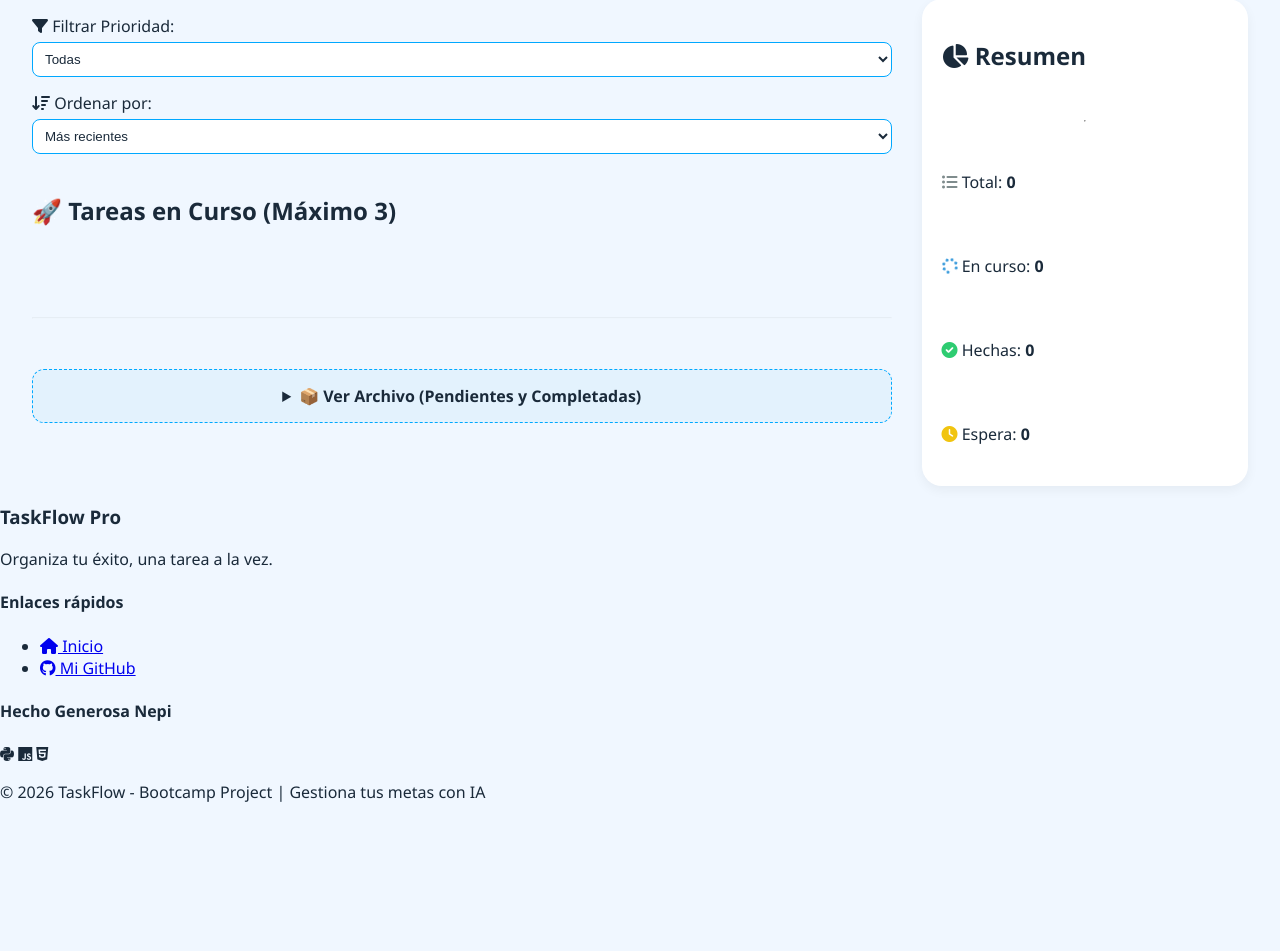
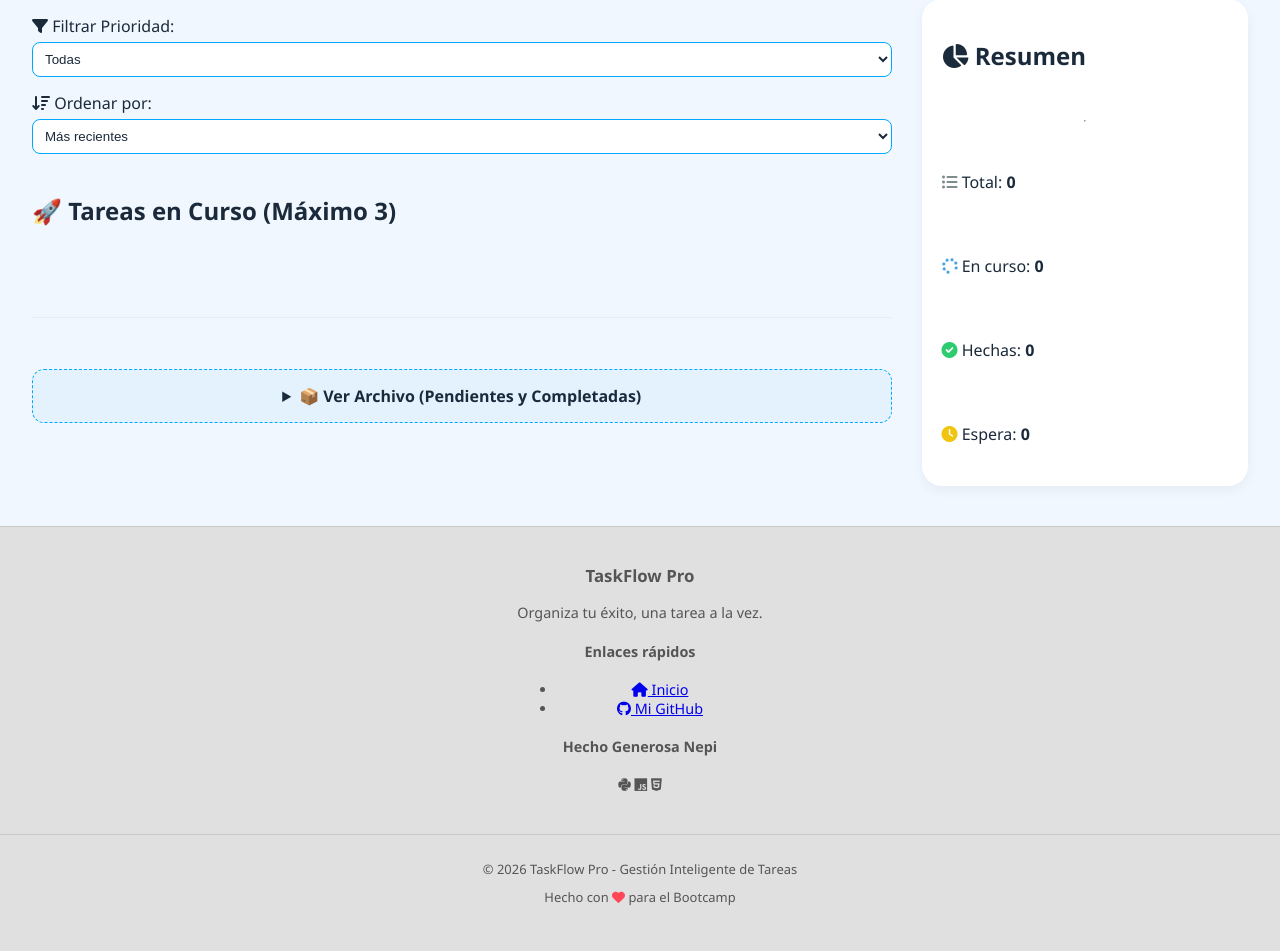
Before and after one commit to NEPIGENEROSA/Bootcamp-project, a Flask app: page / in a window 1280 px wide. Shown: the part 194-1145 px from the top of the page. Before the commit the page ends 996 px from the top, so only its background shows below. Run offline with Flask 3, Linux system fonts and the light colour scheme.

Commit message:
docs: structure fixed and footer added

```diff
--- a/static/style.css
+++ b/static/style.css
@@ -189,3 +189,30 @@
 .fa-spinner { color: #3498db; }
 .fa-check-circle { color: #2ecc71 !important; }
 .fa-clock { color: #f1c40f !important; }
+
+/* Estilos para el Footer */
+.main-footer {
+    width: 100%;
+    padding: 20px 0;
+    margin-top: 40px;
+    background-color: #e0e0e0; /* Gris claro para modo normal */
+    color: #555;
+    text-align: center;
+    display: flex;
+    flex-direction: column;
+    align-items: center;
+    justify-content: center;
+    font-size: 0.9em;
+    border-top: 1px solid rgba(0,0,0,0.1);
+}
+
+/* Ajuste automático para el Modo Noche */
+body.dark-mode .main-footer {
+    background-color: #1a2a3a; /* Gris muy oscuro/azulado para modo noche */
+    color: #a0aec0;
+    border-top: 1px solid rgba(255,255,255,0.1);
+}
+
+.main-footer p {
+    margin: 5px 0;
+}
--- a/templates/index.html
+++ b/templates/index.html
@@ -102,10 +102,10 @@
             </div>
         </div>
     </div>
-    <div class="footer-bottom">
-        <p>&copy; 2026 TaskFlow - Bootcamp Project | Gestiona tus metas con IA</p>
-    </div>
-</footer>
+    <footer class="main-footer">
+        <p>&copy; 2026 TaskFlow Pro - Gestión Inteligente de Tareas</p>
+        <p>Hecho con <i class="fas fa-heart" style="color: #ff4757;"></i> para el Bootcamp</p>
+    </footer>
     <script src="{{ url_for('static', filename='app.js') }}"></script>
 </body>
 </html>
```
